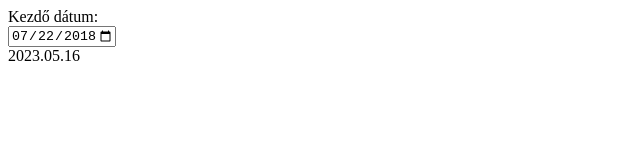
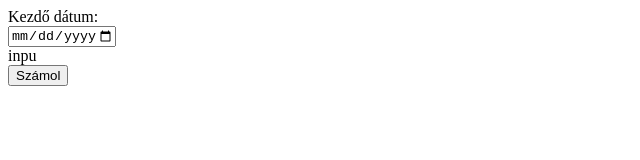
Before and after one commit to dankoattila92hun/probaidoCalc, a plain HTML site: page index.html in a window 1280 px wide. Shown: the whole page, without its empty margins (0-640 px from the left). Drawn offline with nearby package versions, Linux system fonts and the light colour scheme.

Commit message:
szamolas

```diff
--- a/index.html
+++ b/index.html
@@ -13,15 +13,23 @@
         <label for="start">Kezdő dátum:</label>
     <div>
         <input type="date" id="startDate" name="trip-start"
-    value="2018-07-22"
+    value="2022.01.01"
     min="1900-01-01" max="9999-12-31">
+    </div>
+    <div>
+        inpu
     </div>
     </div>
 
+    <button onclick="probaidoCalc()">Számol</button>
+
     <div id = "date"></div>
     <script type = "text/JavaScript">
-        let datum = moment('2022.11.16').add({M:6}).format('YYYY.MM.DD');
-        document.getElementById('date').innerHTML = datum;
+        function probaidoCalc() {
+            let datum = moment((document.getElementById('startDate')).value).add({M:3}).format('YYYY.MM.DD');
+            let probaidoEnd = moment(datum).subtract(1, 'days');
+        document.getElementById('date').innerHTML = probaidoEnd;
+        }
     </script>
     </div>
 
```
